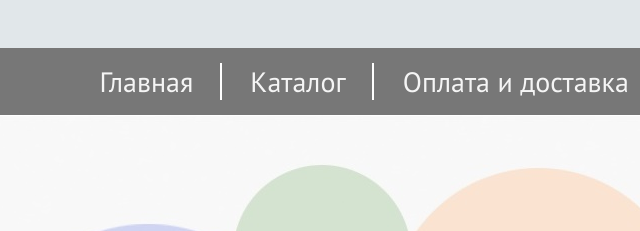
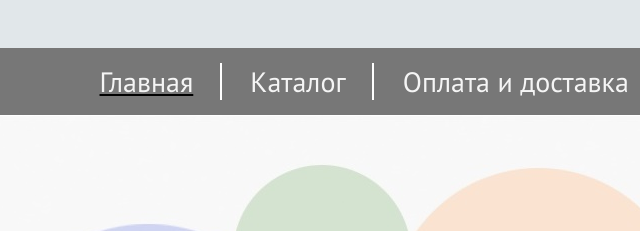
Before and after one commit to Giant333/Second-project, a plain HTML site: page index.html in a window 1280 px wide. In both pictures the pointer is over the item 248 px from the left and 261 px from the top of the page. Shown: the part 180-411 px from the top of the page, 101-741 px from the left. Drawn offline with Linux system fonts and the light colour scheme.

Commit message:
corrrect files

```diff
--- a/style.css
+++ b/style.css
@@ -80,6 +80,9 @@ nav li {
     margin: 0 1px;
     border-right: white  solid 2px;
 
+}
+nav li:hover {
+    text-decoration: underline;
 }
 nav li:last-child {
     border: none;
```
